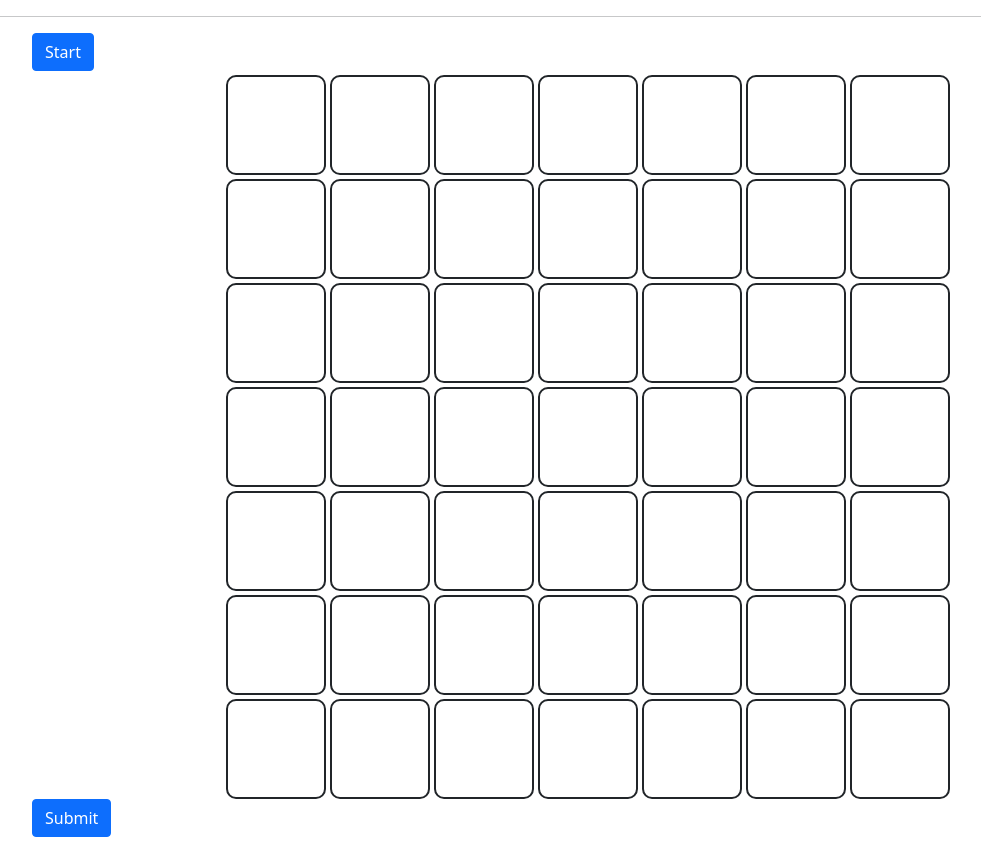
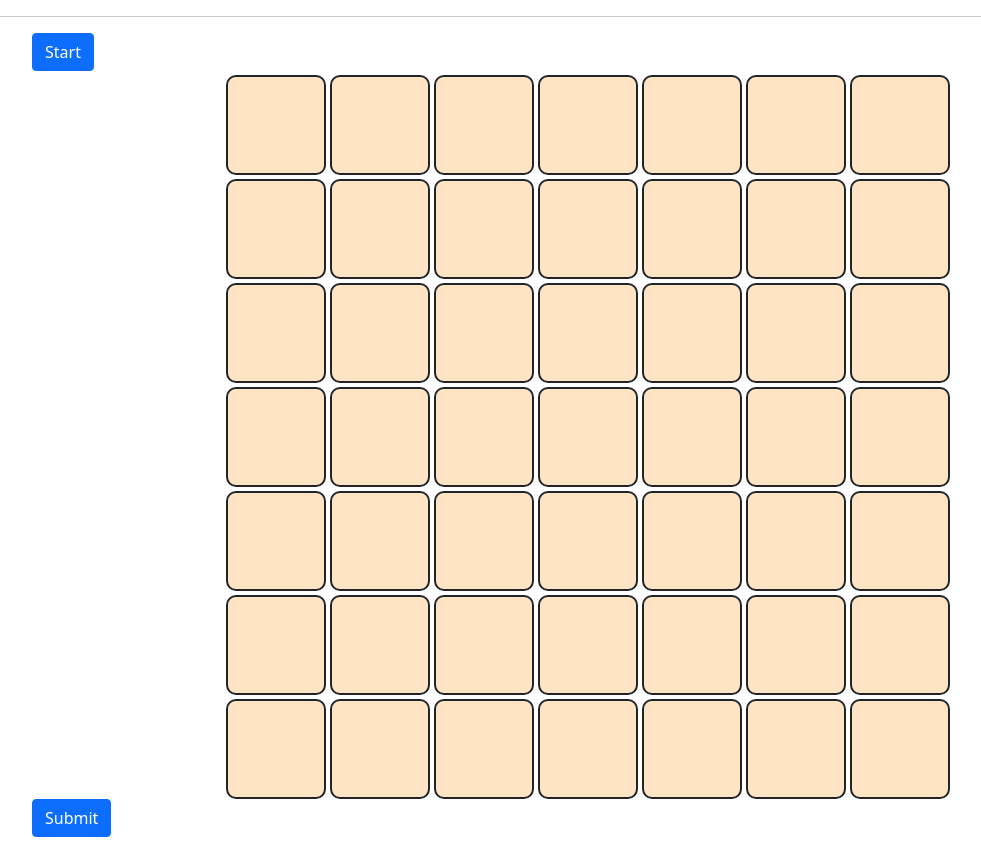
Before and after one commit to CodeWithTheDoctor/cits3403-project, a Flask app: page / in a window 1280 px wide. Shown: the part 88-941 px from the top of the page, without its empty margins (50-1031 px from the left). Run offline with Flask 2, Linux system fonts and the light colour scheme; a user stored in the database is signed in; parts of the project's set-up code (start-up, migrations or seed data) failed here and were passed over.

Commit message:
added empty grid function

```diff
--- a/app/static/akari.css
+++ b/app/static/akari.css
@@ -33,3 +33,7 @@
   background-color: yellow;
   transition: 0.5s;
 }
+
+.empty-grid {
+  background-color: bisque;
+}
--- a/app/static/akari.js
+++ b/app/static/akari.js
@@ -106,6 +106,27 @@ const parseGrid = puzzleString => {
  */
 
 /**
+ * Function for rendering an empty grid with no listeners - used before game start
+ */
+ const renderEmptyGrid = () => {
+  for (i = 0; i < 7; i++) {
+    for (j = 0; j < 7; j++) {
+      const gridBox = document.getElementById("grid-box");
+      let itemClass = "empty-grid";
+
+      let cell = document.createElement("div");
+      cell.className = itemClass;
+      cell.id = `${j},${i}`;
+      gridBox.appendChild(cell);
+    }
+  }
+
+
+};
+
+
+
+/**
  * Function for rendering the grid to the page by adding nodes for each cell to the grid-wrapper div container.
  */
 const renderGrid = () => {
@@ -159,7 +180,6 @@ const renderCell = (CELL_STATUS, id) => {
   cell.id = `${id}`;
   cell.onclick = toggleCell;
   gridBox.appendChild(cell);
-  // gridBox.innerHTML += `<div class="${itemClass}" id="${id}">${innerText}</div>`;
 };
 
 /**
--- a/app/static/index.js
+++ b/app/static/index.js
@@ -2,9 +2,8 @@ $(document).ready(function(){
   // init seconds for timer
   var totalSeconds = 0;
 
-    // render blank grid - disabled click
-    $("#grid-box").off('click');
-    renderGrid();
+  // render blank grid - with no click
+  renderEmptyGrid();
 
   // select and render puzzle once start is clicked
   $("#startButton").on("click",function() {
```
Lines whose indentation alone changed are shown as unchanged.
